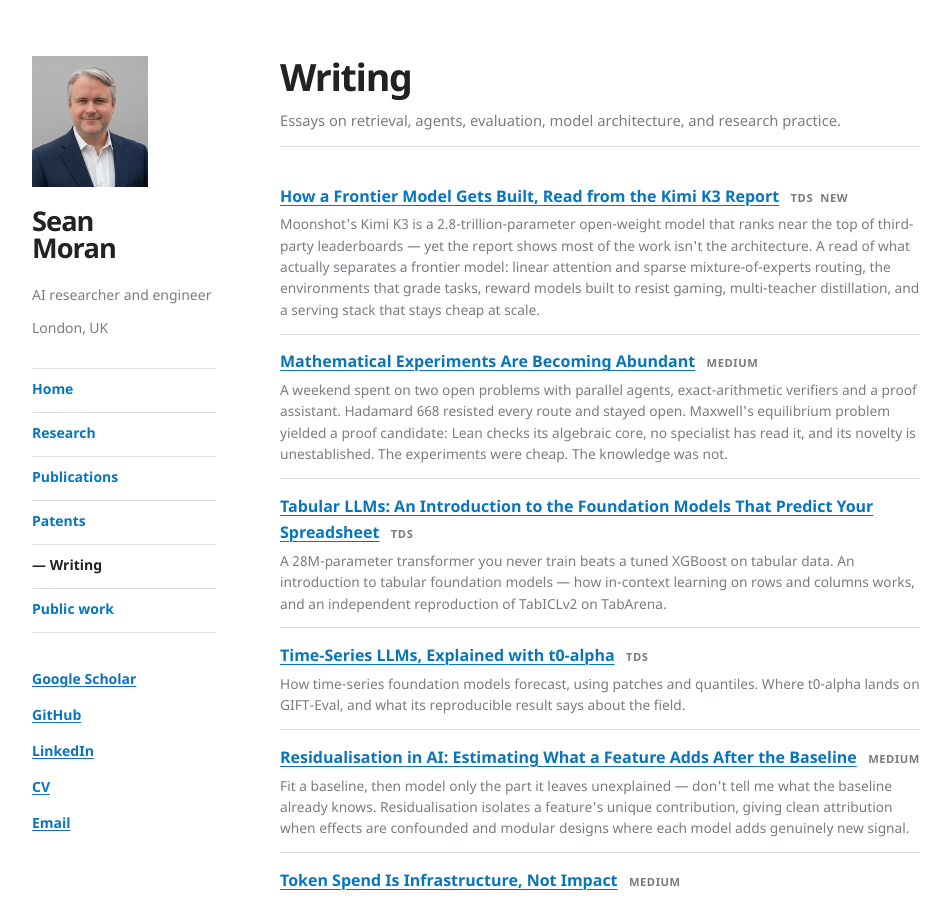
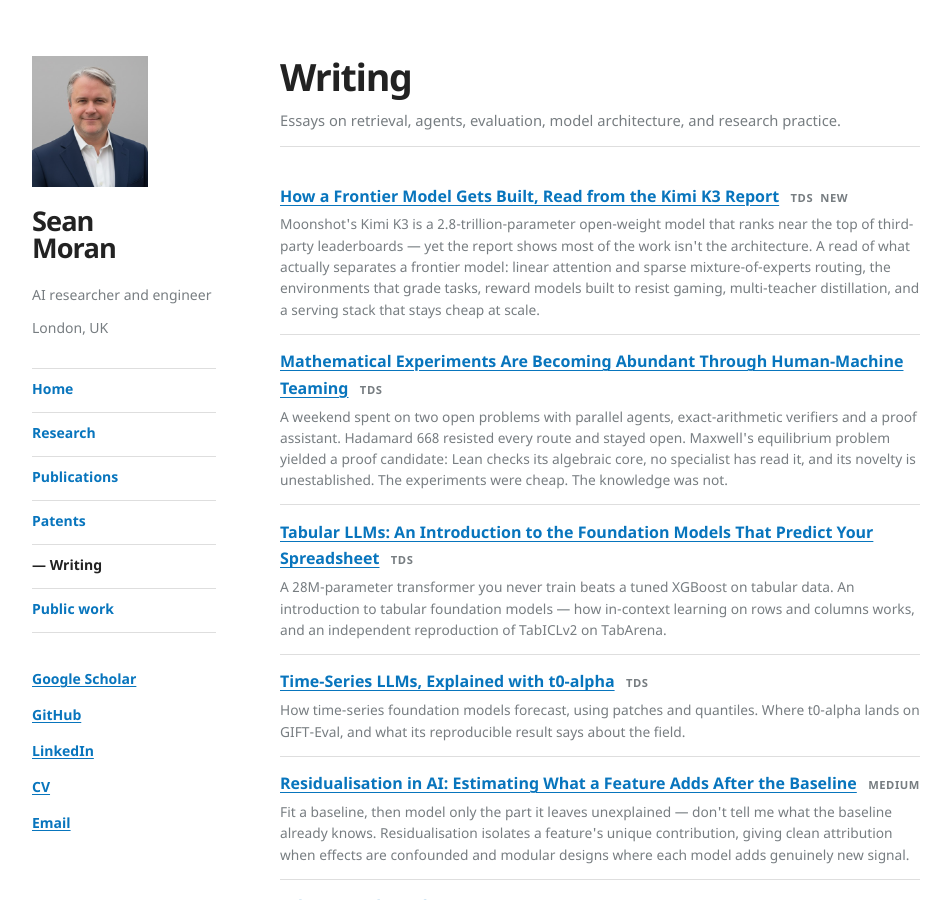
Before and after one commit to sjmoran/sjmoran.github.io, a Jekyll site: the page built from writing.md, in a window 1280 px wide and 900 px high. Shown: the whole window, without its empty margins (144-1095 px from the left). Built offline with Jekyll 4.4.1, drawn with Linux system fonts in a browser that asks for light colours.

Commit message:
content(writing): point math experiments article to TDS
Co-Authored-By: Claude Opus 5 (1M context) <noreply@anthropic.com>
Claude-Session: https://claude.ai/code/session_01GrR2C6zswrXF9ro4kzGwYx

```diff
--- a/_includes/writing.html
+++ b/_includes/writing.html
@@ -16,12 +16,12 @@
       </div>
     </li>
     <li>
-      <a class="writing-thumb" href="https://medium.com/@sean.j.moran/mathematical-experiments-are-becoming-abundant-c41221e262c1" target="_blank" rel="noopener" aria-hidden="true" tabindex="-1">
+      <a class="writing-thumb" href="https://towardsdatascience.com/mathematical-experiments-are-becoming-abundant-through-human-machine-teaming/" target="_blank" rel="noopener" aria-hidden="true" tabindex="-1">
         <img src="/img/writing/math-abundance.jpg" alt="">
       </a>
       <div class="writing-meta">
-        <a href="https://medium.com/@sean.j.moran/mathematical-experiments-are-becoming-abundant-c41221e262c1" target="_blank" rel="noopener">Mathematical Experiments Are Becoming Abundant</a>
-        <span class="badge badge-medium">Medium</span>
+        <a href="https://towardsdatascience.com/mathematical-experiments-are-becoming-abundant-through-human-machine-teaming/" target="_blank" rel="noopener">Mathematical Experiments Are Becoming Abundant Through Human-Machine Teaming</a>
+        <span class="badge badge-tds">TDS</span>
         <p class="writing-blurb">A weekend spent on two open problems with parallel agents, exact-arithmetic verifiers and a proof assistant. Hadamard 668 resisted every route and stayed open. Maxwell's equilibrium problem yielded a proof candidate: Lean checks its algebraic core, no specialist has read it, and its novelty is unestablished. The experiments were cheap. The knowledge was not.</p>
       </div>
     </li>
```
